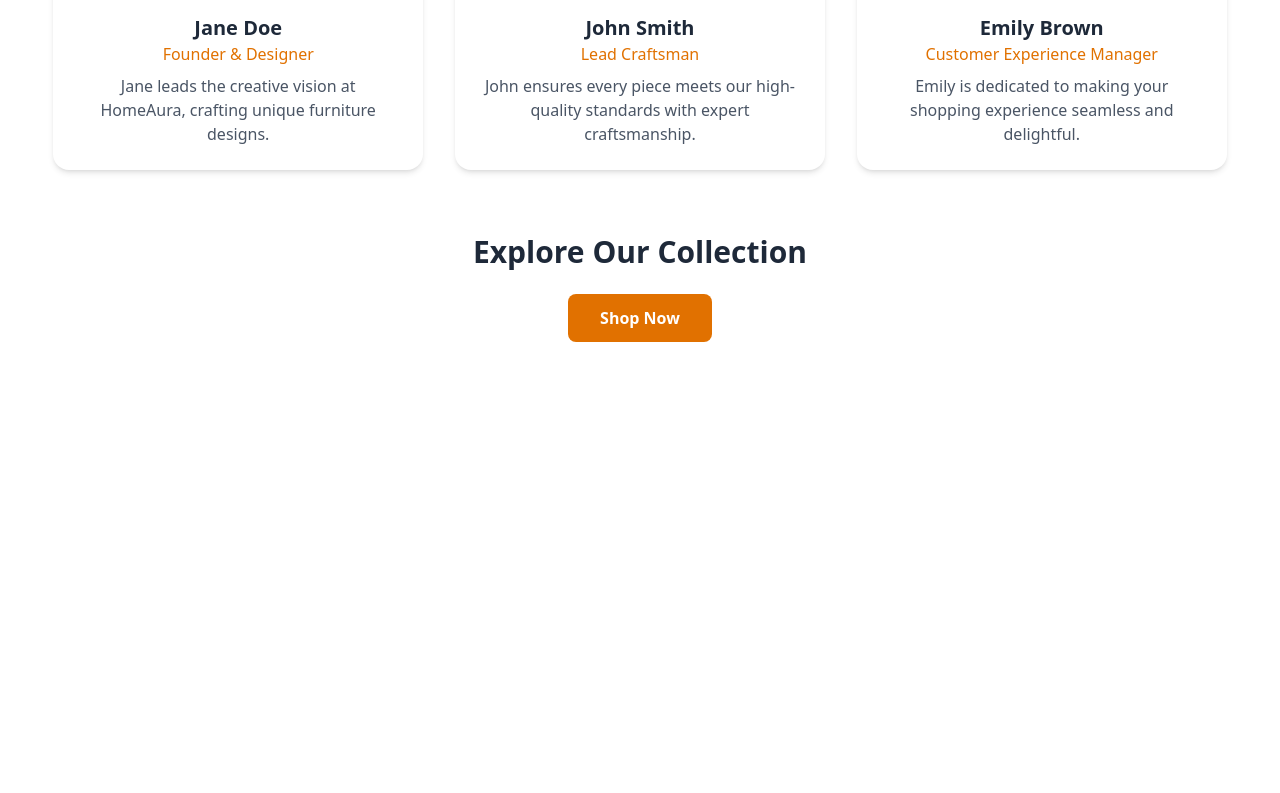
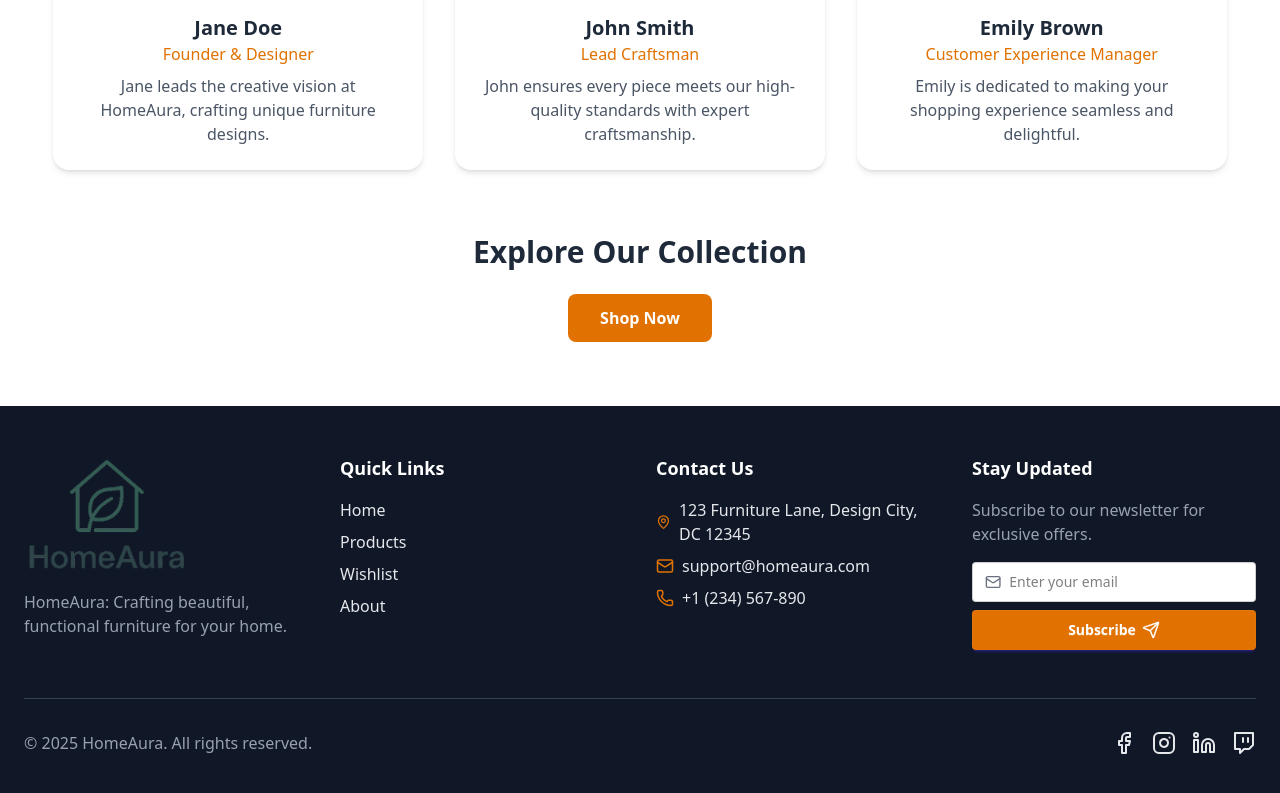
Before and after one commit to obaidullah-miazi-dev/HomeAura, a React (Vite) app: page /#/ in a window 1280 px wide. Shown: the part 3163-3956 px from the top of the page. Before the commit the page ends 3569 px from the top, so only its background shows below. Built offline with nearby package versions, Linux system fonts and the light colour scheme.

Commit message:
footer section added

```diff
--- /dev/null
+++ b/src/Components/Footer.jsx
@@ -0,0 +1,110 @@
+import { Link } from 'react-router-dom';
+import { Mail, Phone, MapPin, Send, Facebook, Instagram, Linkedin, Twitch } from 'lucide-react';
+import logo from '../assets/HomeAura-logo.png';
+
+const Footer = () => {
+
+  return (
+    <footer className="bg-gray-900 text-gray-200 py-12">
+      <div className="container mx-auto px-6">
+        <div className="grid grid-cols-1 md:grid-cols-4 gap-8">
+          {/* Branding and Logo */}
+          <div className="flex flex-col items-center md:items-start">
+            <img src={logo} alt="HomeAura Logo" className="h-30 mb-4" />
+            <p className="text-gray-400 text-center md:text-left">
+              HomeAura: Crafting beautiful, functional furniture for your home.
+            </p>
+          </div>
+
+          {/* Navigation Links */}
+          <div>
+            <h3 className="text-lg font-semibold text-white mb-4">Quick Links</h3>
+            <ul className="space-y-2">
+              <li>
+                <Link to="/" className="hover:text-amber-600 transition">
+                  Home
+                </Link>
+              </li>
+              <li>
+                <Link to="/products" className="hover:text-amber-600 transition">
+                  Products
+                </Link>
+              </li>
+              <li>
+                <Link to="/wishlist" className="hover:text-amber-600 transition">
+                  Wishlist
+                </Link>
+              </li>
+              <li>
+                <Link to="/about" className="hover:text-amber-600 transition">
+                  About
+                </Link>
+              </li>
+            </ul>
+          </div>
+
+          {/* Contact Details */}
+          <div>
+            <h3 className="text-lg font-semibold text-white mb-4">Contact Us</h3>
+            <ul className="space-y-2">
+              <li className="flex items-center gap-2">
+                <MapPin size={18} className="text-amber-600" />
+                <span>123 Furniture Lane, Design City, DC 12345</span>
+              </li>
+              <li className="flex items-center gap-2">
+                <Mail size={18} className="text-amber-600" />
+                <a href="mailto:support@homeaura.com" className="hover:text-amber-600 transition">
+                  support@homeaura.com
+                </a>
+              </li>
+              <li className="flex items-center gap-2">
+                <Phone size={18} className="text-amber-600" />
+                <a href="tel:+1234567890" className="hover:text-amber-600 transition">
+                  +1 (234) 567-890
+                </a>
+              </li>
+            </ul>
+          </div>
+
+          {/* Subscribe Form */}
+          <div>
+            <h3 className="text-lg font-semibold text-white mb-4">Stay Updated</h3>
+            <p className="text-gray-400 mb-4">Subscribe to our newsletter for exclusive offers.</p>
+            <form className="flex flex-col gap-2">
+              <label htmlFor="subscribe-email" className="input w-full input-bordered flex items-center gap-2">
+                <Mail size={18} className="text-gray-500" />
+                <input
+                  type="email"
+                  placeholder="Enter your email"
+                  className="w-full text-black"
+                />
+              </label>
+              <button
+
+                className="btn btn-primary bg-amber-600 hover:bg-amber-700 text-white border-none"
+              >
+                Subscribe <Send size={18} />
+              </button>
+
+            </form>
+          </div>
+        </div>
+
+        {/* Bottom Bar */}
+        <div className="mt-12 pt-8 border-t border-gray-700 flex flex-col md:flex-row justify-between items-center">
+          <p className="text-gray-400 text-center md:text-left">
+            &copy; {new Date().getFullYear()} HomeAura. All rights reserved.
+          </p>
+          <div className="flex gap-4 mt-4 md:mt-0">
+            <Facebook />
+            <Instagram />
+            <Linkedin />
+            <Twitch />
+          </div>
+        </div>
+      </div>
+    </footer>
+  );
+};
+
+export default Footer;
--- a/src/Layout/Root.jsx
+++ b/src/Layout/Root.jsx
@@ -3,6 +3,7 @@ import Navbar from '../Components/Navbar';
 import { Outlet } from 'react-router-dom';
 import Home from '../Pages/Home';
 import About from '../Pages/About';
+import Footer from '../Components/Footer';
 
 const Root = () => {
     return (
@@ -10,6 +11,7 @@ const Root = () => {
             <Navbar></Navbar>
             <Outlet></Outlet>
             <About></About>
+            <Footer></Footer>
         </div>
     );
 };
--- a/src/Pages/Wishlist.jsx
+++ b/src/Pages/Wishlist.jsx
@@ -13,7 +13,7 @@ const Wishlist = () => {
     }, [])
 
     if(!wishlist.length){
-        return <Container><p className='text-red-500 text-2xl text-center mt-20 font-semibold'> ⚠️ No Wishlist Added</p></Container>
+        return <Container><p className='text-red-500 text-2xl text-center my-96 font-semibold'> ⚠️ No Wishlist Added</p></Container>
     }
 
 
```
